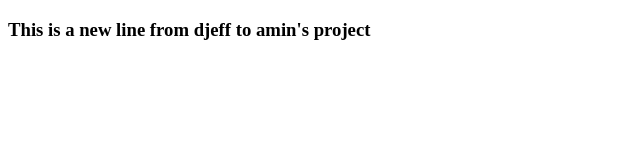
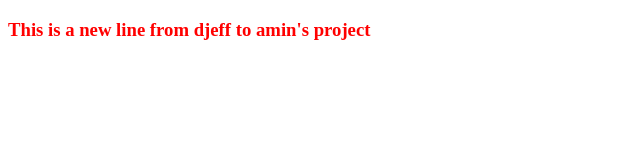
Before and after one commit to medgues/github-challenge, a plain HTML site: page Index.html in a window 1280 px wide. Shown: the whole page, without its empty margins (0-640 px from the left). Drawn offline with Linux system fonts and the light colour scheme.

Commit message:
changing the header color to red in Index.html

```diff
--- a/Index.html
+++ b/Index.html
@@ -7,6 +7,6 @@
     <title>Git Basics</title>
 </head>
 <body>
- <h3> This is a new line from djeff to amin's project </h3>
+ <h3 style="color:red;"> This is a new line from djeff to amin's project </h3>
 </body>
 </html>
```
